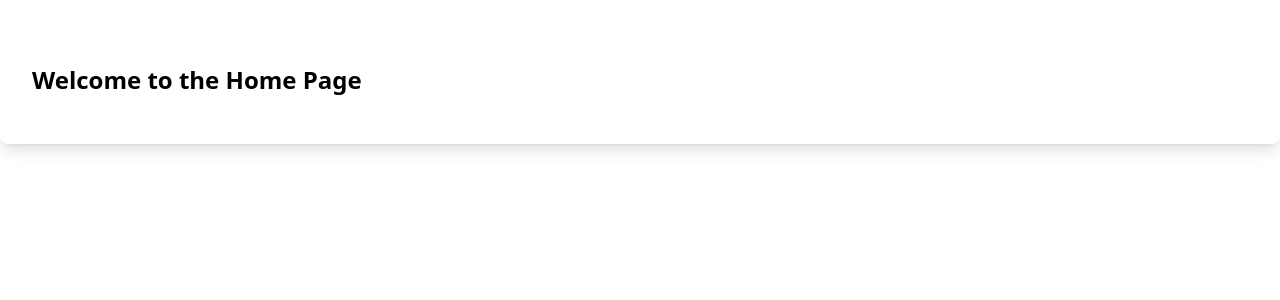
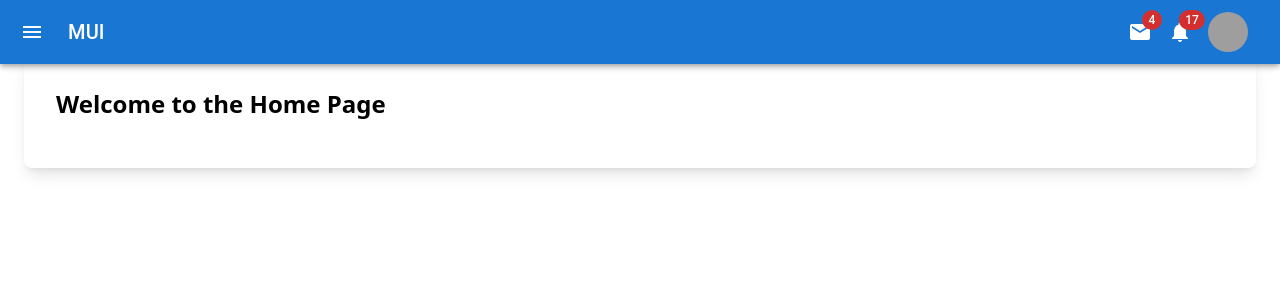
Before and after one commit to MaternEase/maternEase-frontend, a React (Vite) app: page / in a window 1280 px wide. Shown: the top 300 px of the page. Built offline with nearby package versions, Linux system fonts and the light colour scheme; grey boxes are pictures that could not be loaded.

Commit message:
Create navbar and sidebar

```diff
--- a/package.json
+++ b/package.json
@@ -10,6 +10,10 @@
     "preview": "vite preview"
   },
   "dependencies": {
+    "@emotion/react": "^11.11.4",
+    "@emotion/styled": "^11.11.5",
+    "@mui/icons-material": "^5.15.20",
+    "@mui/material": "^5.15.20",
     "axios": "^1.7.2",
     "react": "^18.2.0",
     "react-dom": "^18.2.0",
--- /dev/null
+++ b/src/components/layout/MainLayout.jsx
@@ -0,0 +1,32 @@
+import React, { useState } from 'react';
+import Navbar from './Navbar';
+import Sidebar from './Sidebar';
+import { Box } from '@mui/material';
+
+const MainLayout = ({ children }) => {
+  const [open, setOpen] = useState(false);
+
+  const toggleDrawer = (newOpen) => () => {
+    setOpen(newOpen);
+  };
+
+  return (
+    <Box sx={{ display: 'flex' }}>
+      <Navbar toggleDrawer={toggleDrawer} isOpen={open} />
+      <Sidebar open={open} toggleDrawer={toggleDrawer} />
+      <Box
+        component="main"
+        sx={{
+          flexGrow: 1,
+          p: 3,
+          transition: 'margin-left 0.3s',
+          marginLeft: open ? '250px' : '0',
+        }}
+      >
+        {children}
+      </Box>
+    </Box>
+  );
+};
+
+export default MainLayout;
--- /dev/null
+++ b/src/components/layout/Navbar.jsx
@@ -0,0 +1,43 @@
+import React from 'react';
+import { AppBar, Toolbar, IconButton, Typography, Box, Avatar, Badge } from '@mui/material';
+import { Menu as MenuIcon, Mail as MailIcon, Notifications as NotificationsIcon, AccountCircle } from '@mui/icons-material';
+
+const Navbar = ({ toggleDrawer, isOpen }) => {
+  return (
+    <AppBar
+      position="fixed"
+      sx={{
+        zIndex: (theme) => theme.zIndex.drawer + 1,
+        transition: 'width 0.3s',
+        width: isOpen ? 'calc(100% - 250px)' : '100%',
+        marginLeft: isOpen ? '250px' : '0',
+      }}
+    >
+      <Toolbar>
+        <IconButton edge="start" color="inherit" aria-label="menu" onClick={toggleDrawer(true)} sx={{ marginRight: 2 }}>
+          <MenuIcon />
+        </IconButton>
+        <Typography variant="h6" sx={{ flexGrow: 1 }}>
+          MUI
+        </Typography>
+        <Box sx={{ display: 'flex', alignItems: 'center' }}>
+          <IconButton color="inherit">
+            <Badge badgeContent={4} color="error">
+              <MailIcon />
+            </Badge>
+          </IconButton>
+          <IconButton color="inherit">
+            <Badge badgeContent={17} color="error">
+              <NotificationsIcon />
+            </Badge>
+          </IconButton>
+          <IconButton color="inherit">
+            <Avatar alt="Profile Picture" src="/static/images/avatar/1.jpg" />
+          </IconButton>
+        </Box>
+      </Toolbar>
+    </AppBar>
+  );
+};
+
+export default Navbar;
--- /dev/null
+++ b/src/components/layout/Sidebar.jsx
@@ -0,0 +1,43 @@
+import React from 'react';
+import { Box, Drawer, List, ListItem, ListItemButton, ListItemIcon, ListItemText, Divider } from '@mui/material';
+import { Mail as MailIcon, Inbox as InboxIcon } from '@mui/icons-material';
+
+const Sidebar = ({ open, toggleDrawer }) => {
+  const DrawerList = (
+    <Box sx={{ width: 250 }} role="presentation" onClick={toggleDrawer(false)}>
+      <List>
+        {['Inbox', 'Starred', 'Send email', 'Drafts'].map((text, index) => (
+          <ListItem key={text} disablePadding>
+            <ListItemButton>
+              <ListItemIcon>
+                {index % 2 === 0 ? <InboxIcon /> : <MailIcon />}
+              </ListItemIcon>
+              <ListItemText primary={text} />
+            </ListItemButton>
+          </ListItem>
+        ))}
+      </List>
+      <Divider />
+      <List>
+        {['All mail', 'Trash', 'Spam'].map((text, index) => (
+          <ListItem key={text} disablePadding>
+            <ListItemButton>
+              <ListItemIcon>
+                {index % 2 === 0 ? <InboxIcon /> : <MailIcon />}
+              </ListItemIcon>
+              <ListItemText primary={text} />
+            </ListItemButton>
+          </ListItem>
+        ))}
+      </List>
+    </Box>
+  );
+
+  return (
+    <Drawer open={open} onClose={toggleDrawer(false)}>
+      {DrawerList}
+    </Drawer>
+  );
+};
+
+export default Sidebar;
--- a/src/pages/Home.jsx
+++ b/src/pages/Home.jsx
@@ -1,9 +1,12 @@
 import React from 'react';
+import MainLayout from '../components/layout/MainLayout';
 
 const Home = () => (
-  <div className="container mx-auto my-8 p-8 bg-white shadow-lg rounded-lg">
-    <h1 className="text-2xl font-bold mb-4">Welcome to the Home Page</h1>
-  </div>
+  <MainLayout>
+    <div className="container p-8 mx-auto my-8 bg-white rounded-lg shadow-lg">
+      <h1 className="mb-4 text-2xl font-bold">Welcome to the Home Page</h1>
+    </div>
+  </MainLayout>
 );
 
 export default Home;
```
Also changed, not shown: 1 other file (tests, documents, lock files or other folders).
